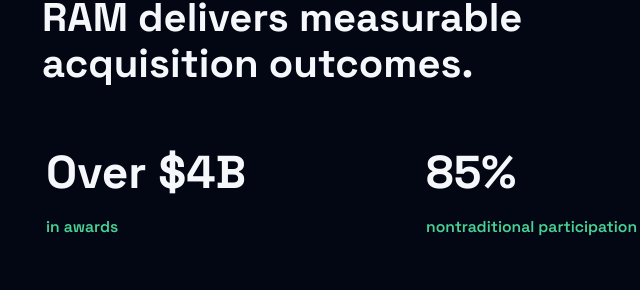
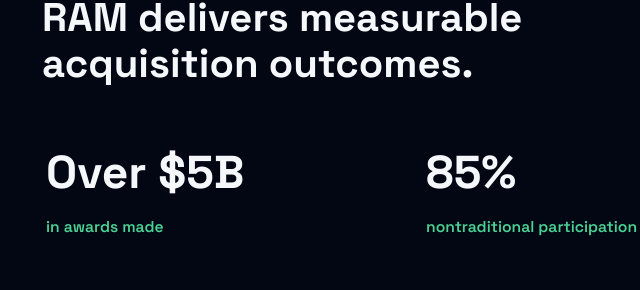
Before and after one commit to cfrady5/RAM, a plain HTML site: page index.html in a window 1280 px wide. Shown: the part 3148-3438 px from the top of the page, 42-682 px from the left. Drawn offline with Linux system fonts and the light colour scheme.

Commit message:
Update awards metric to over $5B in awards made
Co-Authored-By: Claude Opus 5 <noreply@anthropic.com>
Claude-Session: https://claude.ai/code/session_01GCvArDbGuT67kS368Xokri

```diff
--- a/index.html
+++ b/index.html
@@ -137,8 +137,8 @@
         <h2 class="reveal">RAM delivers measurable acquisition outcomes.</h2>
         <div class="metric-grid" style="margin-top:2.6rem">
           <div class="metric-card reveal">
-            <span class="metric-value"><span class="count" data-prefix="Over $" data-target="4" data-suffix="B">Over $0B</span></span>
-            <span class="metric-label">in awards</span>
+            <span class="metric-value"><span class="count" data-prefix="Over $" data-target="5" data-suffix="B">Over $0B</span></span>
+            <span class="metric-label">in awards made</span>
           </div>
           <div class="metric-card reveal">
             <span class="metric-value"><span class="count" data-target="85" data-suffix="%">0%</span></span>
```
Also changed, not shown: 1 other file.
